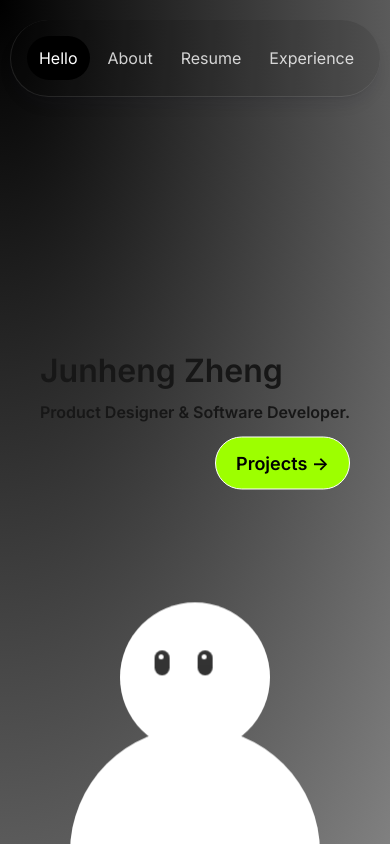
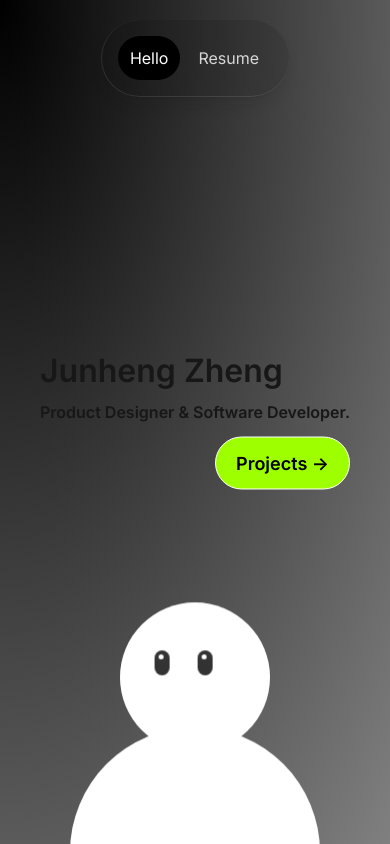
Before and after one commit to Junheng-Zheng/updatedportfolio, a Next.js app: page / in a window 390 px wide. Built offline with nearby package versions, Linux system fonts and the light colour scheme; no server answers.

Commit message:
removed navbar stuff for mobile

```diff
--- a/src/app/Components/Navbar.js
+++ b/src/app/Components/Navbar.js
@@ -46,7 +46,7 @@ const Navbar = ({ className, activeButton }) => {
         </div> */}
         <div className="w-full  sm:px-0 flex justify-center">
           {/* bg-[rgba(31,31,31,0.11)] */}
-          <div className="shadow-lg border-b border-l border-white/10 justify-center shadow-gray-900/10 w-fit gap-2 sm:gap-5 py-4 sm:py-5 sm:px-8 px-4 rounded-full bg-black/10 items-center flex">
+          <div className="shadow-lg border-b border-l border-white/10 justify-center shadow-gray-900/10 sm:w-fit gap-1 sm:gap-5 py-4 sm:py-5 sm:px-8 px-4 rounded-full bg-black/10 items-center flex">
             <Link href={"/"}>
               <button
                 className={`p-2.5 px-3 transition-all duration-100 rounded-full  ${
@@ -60,7 +60,7 @@ const Navbar = ({ className, activeButton }) => {
             </Link>
             <Link href={"#about"}>
               <button
-                className={`p-2.5 transition-all duration-100 rounded-full  ${
+                className={`p-2.5 transition-all duration-100 sm:block hidden rounded-full  ${
                   activeButton === "about"
                     ? "bg-black text-white"
                     : "hover:bg-black/10 text-white/80"
@@ -82,7 +82,7 @@ const Navbar = ({ className, activeButton }) => {
             </Link>
             <Link href={"/Experience"}>
               <button
-                className={`p-2.5 transition-all duration-100 rounded-full  ${
+                className={`p-2.5 transition-all duration-100 sm:block hidden rounded-full  ${
                   activeButton === "experience"
                     ? "bg-black text-white"
                     : "hover:bg-black/10 text-white/80"
```
